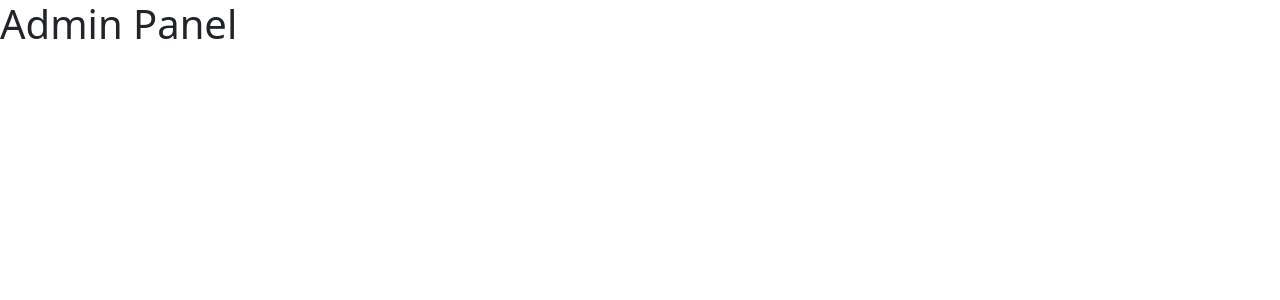
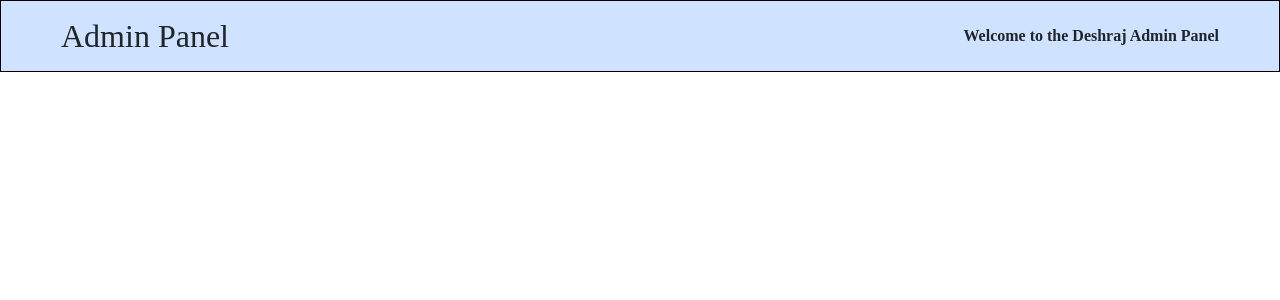
Before and after one commit to Deshraj-Tiwari/ap-learn-redux-toolkit, a React (Vite) app: page / in a window 1280 px wide. Shown: the top 300 px of the page. Built offline with nearby package versions, Linux system fonts and the light colour scheme.

Commit message:
Created Navbar and install redux and redux toolkit packages

```diff
--- a/package.json
+++ b/package.json
@@ -10,8 +10,10 @@
     "preview": "vite preview"
   },
   "dependencies": {
+    "@reduxjs/toolkit": "^2.1.0",
     "react": "^18.2.0",
-    "react-dom": "^18.2.0"
+    "react-dom": "^18.2.0",
+    "react-redux": "^9.1.0"
   },
   "devDependencies": {
     "@types/react": "^18.2.43",
--- a/src/App.jsx
+++ b/src/App.jsx
@@ -1,10 +1,9 @@
-import { useState } from "react";
-import "./App.css";
+import Navbar from "./components/Navbar";
 
 function App() {
   return (
     <>
-      <h1>Admin Panel</h1>
+      <Navbar />
     </>
   );
 }
--- /dev/null
+++ b/src/components/Navbar.css
@@ -0,0 +1,7 @@
+.container-fluid {
+  border: 1px solid black;
+  font-family: Ubuntu;
+}
+.container-fluid p {
+  font-weight: bolder;
+}/*# sourceMappingURL=Navbar.css.map */
--- /dev/null
+++ b/src/components/Navbar.jsx
@@ -0,0 +1,13 @@
+import React from "react";
+import "./Navbar.css";
+
+export default function Navbar() {
+  return (
+    <div className="container-fluid text-center bg-primary-subtle">
+      <nav className="navbar px-5 py-3">
+        <h2 className="my-auto">Admin Panel</h2>
+        <p className="my-auto">Welcome to the Deshraj Admin Panel</p>
+      </nav>
+    </div>
+  );
+}
--- /dev/null
+++ b/src/components/Navbar.scss
@@ -0,0 +1,7 @@
+.container-fluid {
+  border: 1px solid black;
+  font-family: Ubuntu;
+  p {
+    font-weight: bolder;
+  }
+}
```
Also changed, not shown: src/App.css (deleted), 2 other files (tests, documents, lock files or other folders).
